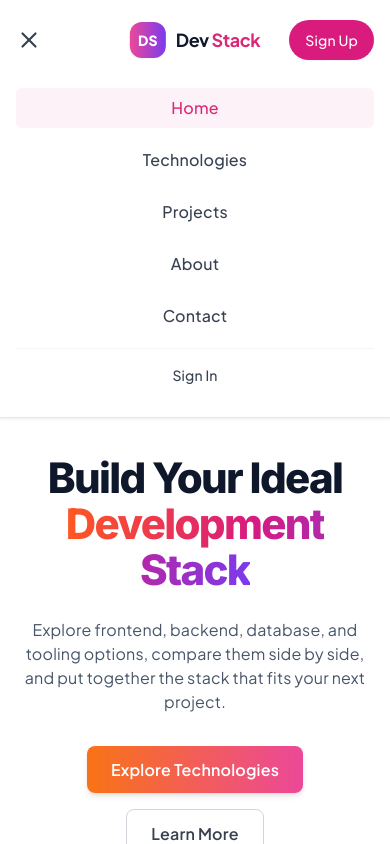
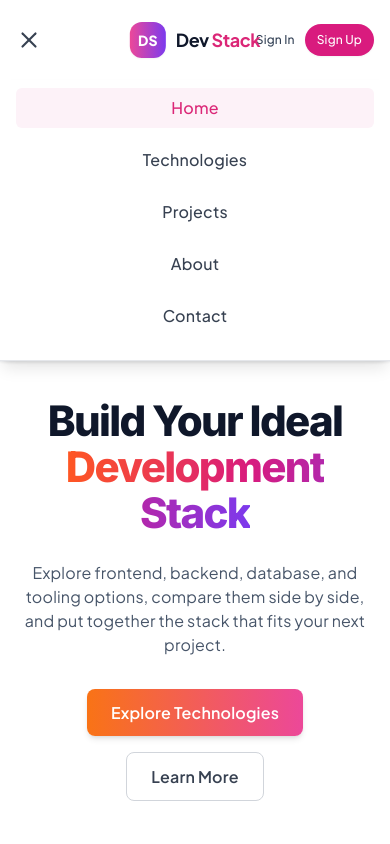
Before and after one commit to rajibstack/assignment-05-rajib, a React (Vite) app: page / in a window 390 px wide. Both pictures are taken after a click on the button 29 px from the left and 40 px from the top of the page. Shown: the top 844 px of the page. Built offline with nearby package versions, Linux system fonts and the light colour scheme.

Commit message:
Update Readme file

```diff
--- a/src/components/Hero.tsx
+++ b/src/components/Hero.tsx
@@ -4,7 +4,6 @@ import heroIllustration from '../assets/banner-stack.png';
 const Hero: React.FC = () => {
   return (
     <section className="w-full max-w-[1216px] mx-auto px-4 sm:px-6 lg:px-8 py-4">
-      {/* lg স্ক্রিনে গ্রিডটিকে 12 কলামে ভাগ করে প্রথমটিকে 7 এবং দ্বিতীয়টিকে 5 দেওয়া হয়েছে */}
       <div className="grid grid-cols-1 lg:grid-cols-12 gap-8 items-center text-center lg:text-left">
 
         <div className="lg:col-span-7 flex flex-col items-center lg:items-start justify-start">
--- a/src/components/Navbar.tsx
+++ b/src/components/Navbar.tsx
@@ -19,39 +19,33 @@ const Navbar: React.FC = () => {
 
   return (
     <nav className="sticky top-0 z-50 bg-white border-b border-gray-100 shadow-sm w-full">
-
       <div className="max-w-[1216px] mx-auto px-4 sm:px-6 lg:px-8">
         <div className="flex items-center justify-between h-20">
 
-
-          <div className="flex items-center justify-between w-full md:w-auto">
+          {/* বাম পাশে হ্যামবার্গার মেনু (মোবাইল ও ট্যাবের জন্য) */}
+          <div className="flex items-center md:hidden z-10">
             <button
               onClick={() => setIsOpen(!isOpen)}
-              className="md:hidden text-gray-700 hover:text-black focus:outline-none z-10"
+              className="text-gray-700 hover:text-black focus:outline-none"
             >
               {isOpen ? <X size={26} /> : <Menu size={26} />}
             </button>
-
-            <div className="flex items-center cursor-pointer absolute left-1/2 -translate-x-1/2 md:static md:translate-x-0">
-
-
-              <div className="flex items-center gap-2.5 cursor-pointer">
-                <div className="w-9 h-9 rounded-xl bg-gradient-to-r from-[#EC4899] to-[#7C3AED] flex items-center justify-center text-white font-jakarta font-black text-sm shadow-sm">DS
           </div>
 
+          {/* মাঝখানে লোগো (মোবাইলে সেন্টারে থাকবে, ডেস্কটপে বামে চলে যাবে) */}
+          <div className="flex items-center cursor-pointer absolute left-1/2 -translate-x-1/2 md:static md:translate-x-0">
+            <div className="flex items-center gap-2.5">
+              <div className="w-9 h-9 rounded-xl bg-gradient-to-r from-[#EC4899] to-[#7C3AED] flex items-center justify-center text-white font-jakarta font-black text-sm shadow-sm">
+                DS
+              </div>
               <span className="font-jakarta text-lg font-bold tracking-tight">
                 <span className="text-[#0F172A]">Dev</span>
                 <span className="text-[#DB2777]"> Stack</span>
               </span>
             </div>
-
-
           </div>
 
-            <div className="md:hidden w-7"></div>
-          </div>
-
-
+          {/* ডেস্কটপ মেনু লিংকগুলো */}
           <div className="hidden md:flex items-center space-x-8">
             {navLinks.map((link, index) => (
               <a
@@ -68,40 +62,34 @@ const Navbar: React.FC = () => {
             ))}
           </div>
 
-
-          <div className="flex items-center gap-3">
-            <button className="hidden sm:block text-sm font-medium text-[#334155] hover:text-[#DB2777] transition-colors whitespace-nowrap">
+          {/* ডানপাশে Sign In এবং Sign Up বাটন (সব ডিভাইসে দৃশ্যমান) */}
+          <div className="flex items-center gap-1.5 sm:gap-3">
+            <button className="text-xs sm:text-sm font-medium text-[#334155] hover:text-[#DB2777] transition-colors whitespace-nowrap px-1 sm:px-2">
               Sign In
             </button>
-            <button className="bg-[#D91B7E] hover:bg-[#0F172A] text-white text-sm font-medium px-4 sm:px-5 py-2.5 rounded-full shadow-sm transition-all whitespace-nowrap">
+            <button className="bg-[#D91B7E] hover:bg-[#0F172A] text-white text-xs sm:text-sm font-medium px-3 sm:px-5 py-2 sm:py-2.5 rounded-full shadow-sm transition-all whitespace-nowrap">
               Sign Up
             </button>
           </div>
+
         </div>
       </div>
 
-
+      {/* মোবাইল ড্রপডাউন মেনু */}
       {isOpen && (
-        <div className="md:hidden bg-white border-b border-gray-200 px-4 pt-2 pb-6 space-y-3 w-full">
+        <div className="md:hidden bg-white border-b border-gray-200 px-4 pt-2 pb-6 space-y-3 w-full shadow-lg">
           {navLinks.map((link, index) => (
             <a
               key={index}
               href={link.href}
               onClick={() => setIsOpen(false)}
               className={`block px-3 py-2 rounded-md text-base font-medium ${
-                link.name === 'Home'
-                  ? 'text-pink-600 bg-pink-50'
-                  : 'text-gray-700 hover:bg-gray-50 hover:text-pink-600'
+                link.name === 'Home' ? 'text-pink-600 bg-pink-50' : 'text-gray-700 hover:bg-gray-50 hover:text-pink-600'
               }`}
             >
               {link.name}
             </a>
           ))}
-          <div className="pt-2 border-t border-gray-100 flex flex-col gap-2">
-            <button className="w-full text-center py-2 text-sm font-medium text-gray-700 hover:bg-gray-50 rounded-md">
-              Sign In
-            </button>
-          </div>
         </div>
       )}
     </nav>
```
Also changed, not shown: 1 other file (tests, documents, lock files or other folders). Lines whose indentation alone changed are shown as unchanged.
